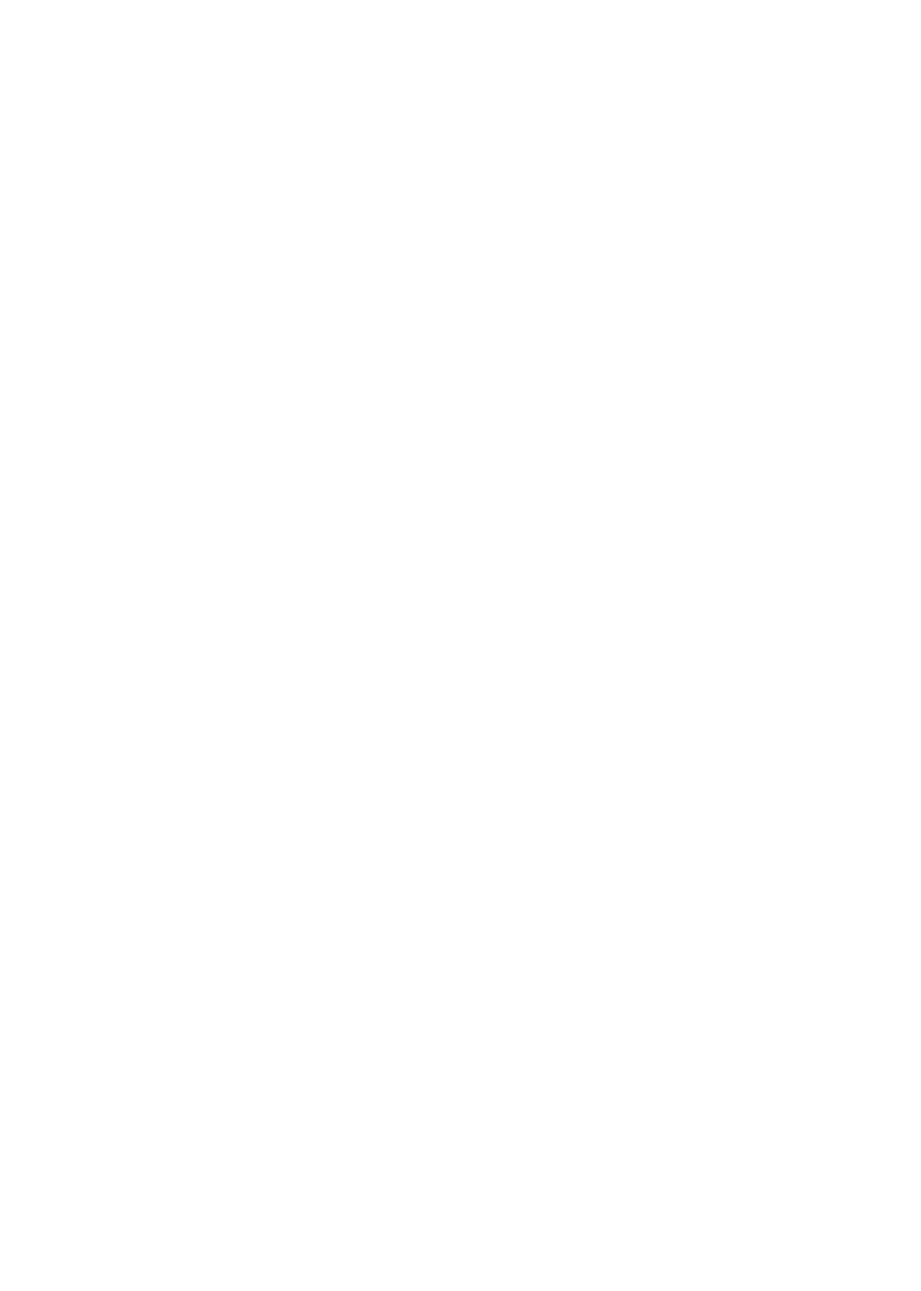
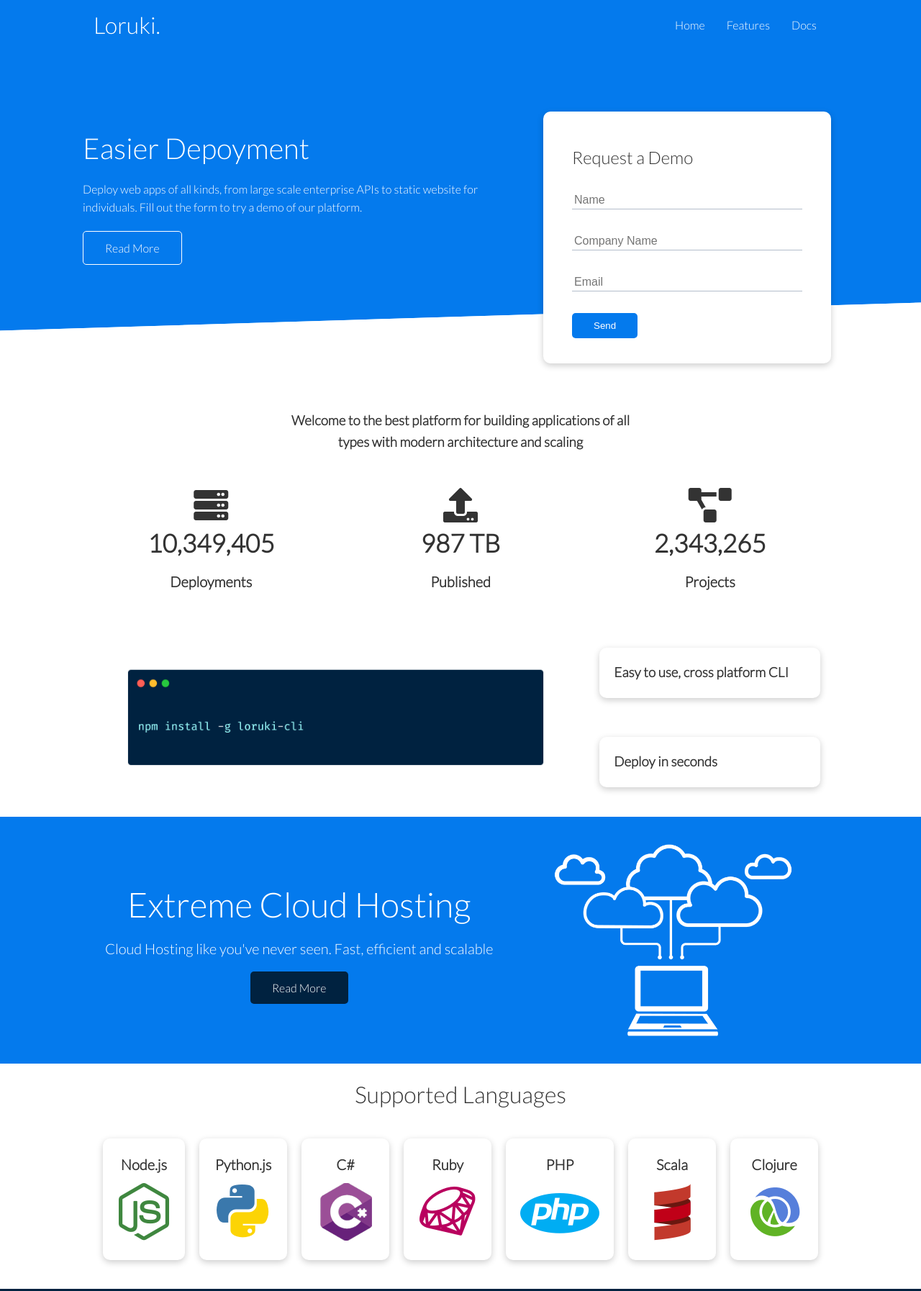
Before and after one commit to Moalaminn/Lokuri-Website, a plain HTML site: page index.html in a window 1280 px wide. Shown: the top 1794 px of the page at 72% size. Before the commit the page ends 800 px from the top, so only its background shows below. Drawn offline with Linux system fonts and the light colour scheme.

Commit message:
second commit

```diff
--- a/index.html
+++ b/index.html
@@ -4,10 +4,183 @@
     <meta charset="UTF-8" />
     <meta http-equiv="X-UA-Compatible" content="IE=edge" />
     <meta name="viewport" content="width=device-width, initial-scale=1.0" />
+    <link rel="stylesheet" href="utilities.css" />
     <link rel="stylesheet" href="style.css" />
-    <title>Document</title>
+    <link
+      rel="stylesheet"
+      href="https://use.fontawesome.com/releases/v5.15.4/css/all.css"
+      integrity="sha384-DyZ88mC6Up2uqS4h/KRgHuoeGwBcD4Ng9SiP4dIRy0EXTlnuz47vAwmeGwVChigm"
+      crossorigin="anonymous"
+    />
+    <title>Loruki</title>
   </head>
   <body>
+    <!-- Nav Bar -->
+    <div class="navbar">
+      <div class="container flex">
+        <h1 class="logo">Loruki.</h1>
+        <nav>
+          <ul>
+            <li><a href="index.html">Home</a></li>
+            <li><a href="features.html">Features</a></li>
+            <li><a href="docs.html">Docs</a></li>
+          </ul>
+        </nav>
+      </div>
+    </div>
+    <!-- Nav Bar End -->
+
+    <!-- Showcase -->
+    <section class="showcase">
+      <div class="container grid">
+        <div class="showcase-text">
+          <h1>Easier Depoyment</h1>
+          <p>
+            Deploy web apps of all kinds, from large scale enterprise APIs to
+            static website for individuals. Fill out the form to try a demo of
+            our platform.
+          </p>
+          <a href="features.html" class="btn btn-outline">Read More</a>
+        </div>
+
+        <div class="showcase-form card">
+          <h2>Request a Demo</h2>
+          <form>
+            <div class="form-control">
+              <input type="text" name="name" placeholder="Name" required />
+            </div>
+            <div class="form-control">
+              <input
+                type="text"
+                name="company"
+                placeholder="Company Name"
+                required
+              />
+            </div>
+            <div class="form-control">
+              <input type="email" name="email" placeholder="Email" required />
+            </div>
+            <input type="submit" value="Send" class="btn btn-primary" />
+          </form>
+        </div>
+      </div>
+    </section>
+    <!-- Showcase End-->
+
+    <!-- Stats -->
+    <section class="stats">
+      <div class="container">
+        <h3 class="stats-heading text-center my-1">
+          Welcome to the best platform for building applications of all types
+          with modern architecture and scaling
+        </h3>
+        <div class="grid grid-3 text-center my-4">
+          <div>
+            <i class="fas fa-server fa-3x"></i>
+            <h3>10,349,405</h3>
+            <p class="text-secondary">Deployments</p>
+          </div>
+          <div>
+            <i class="fas fa-upload fa-3x"></i>
+            <h3>987 TB</h3>
+            <p class="text-secondary">Published</p>
+          </div>
+          <div>
+            <i class="fas fa-project-diagram fa-3x"></i>
+            <h3>2,343,265</h3>
+            <p class="text-secondary">Projects</p>
+          </div>
+        </div>
+      </div>
+    </section>
+    <!-- Stats End -->
+
+    <!-- CLi Start -->
+    <section class="cli">
+      <div class="container grid">
+        <img src="images/cli.png" alt="cli" />
+        <div class="card">
+          <h3>Easy to use, cross platform CLI</h3>
+        </div>
+        <div class="card">
+          <h3 class="">Deploy in seconds</h3>
+        </div>
+      </div>
+    </section>
+    <!-- CLi End -->
+
+    <!-- Cloud -->
+    <section class="cloud bg-primary my-2 py-2">
+      <div class="container grid">
+        <div class="text-center">
+          <h2 class="lg">Extreme Cloud Hosting</h2>
+          <p class="lead my-1">
+            Cloud Hosting like you've never seen. Fast, efficient and scalable
+          </p>
+          <a href="features.html" class="btn btn-dark">Read More</a>
+        </div>
+        <img src="images/cloud.png" alt="cloud" />
+      </div>
+    </section>
+
+    <!-- Languages -->
+    <section class="languages">
+      <h2 class="md text-center my-2">Supported Languages</h2>
+      <div class="container flex">
+        <div class="card">
+          <h4>Node.js</h4>
+          <img src="images/logos/node.png" alt="" />
+        </div>
+        <div class="card">
+          <h4>Python.js</h4>
+          <img src="images/logos/python.png" alt="" />
+        </div>
+        <div class="card">
+          <h4>C#</h4>
+          <img src="images/logos/csharp.png" alt="" />
+        </div>
+        <div class="card">
+          <h4>Ruby</h4>
+          <img src="images/logos/ruby.png" alt="" />
+        </div>
+        <div class="card">
+          <h4>PHP</h4>
+          <img src="images/logos/php.png" alt="" />
+        </div>
+        <div class="card">
+          <h4>Scala</h4>
+          <img src="images/logos/scala.png" alt="" />
+        </div>
+        <div class="card">
+          <h4>Clojure</h4>
+          <img src="images/logos/clojure.png" alt="" />
+        </div>
+      </div>
+    </section>
+
+    <!-- Footer -->
+    <footer class="footer bg-dark py-5">
+      <div class="container grid grid-3">
+        <div>
+          <h1>Lokuri.</h1>
+          <p>Copyright &copy; 2021</p>
+        </div>
+        <nav>
+          <ul>
+            <li><a href="index.html">Home</a></li>
+            <li><a href="features.html">Features</a></li>
+            <li><a href="docs.html">Documentation</a></li>
+          </ul>
+        </nav>
+        <div class="social">
+          <a href="#"><i class="fab fa-github fa-2x"></i></a>
+          <a href="#"><i class="fab fa-facebook fa-2x"></i></a>
+          <a href="#"><i class="fab fa-instagram fa-2x"></i></a>
+          <a href="#"><i class="fab fa-twitter fa-2x"></i></a>
+        </div>
+      </div>
+    </footer>
+
     <script src="main.js"></script>
   </body>
 </html>
--- a/style.css
+++ b/style.css
@@ -0,0 +1,197 @@
+@import url("https://fonts.googleapis.com/css2?family=Lato:wght@300&display=swap");
+
+:root {
+  --primary-color: #047aed;
+  --secondary-color: #1c3fa8;
+  --dark-color: #002240;
+  --light-color: #f4f4f4;
+}
+
+* {
+  box-sizing: border-box;
+  padding: 0;
+  margin: 0;
+}
+
+body {
+  font-family: "lato", sans-serif;
+  color: #333;
+  line-height: 1.6;
+}
+
+ul {
+  list-style-type: none;
+}
+
+a {
+  text-decoration: none;
+  color: #333;
+}
+
+h1,
+h2 {
+  font-weight: 300;
+  line-height: 1.2;
+  margin: 10px 0;
+}
+
+p {
+  margin: 10px 0;
+}
+
+img {
+  width: 100%;
+}
+
+/* Navbar Styling */
+.navbar {
+  background-color: var(--primary-color);
+  color: #fff;
+  height: 70px;
+}
+
+.navbar ul {
+  display: flex;
+}
+
+.navbar a {
+  color: #fff;
+  padding: 10px;
+  margin: 0 5px;
+}
+
+.navbar a:hover {
+  border-bottom: 2px #fff solid;
+}
+
+.navbar .flex {
+  justify-content: space-between;
+}
+
+/* Showcase */
+.showcase {
+  height: 400px;
+  background-color: var(--primary-color);
+  color: #fff;
+  position: relative;
+}
+
+.showcase h1 {
+  font-size: 40px;
+}
+
+.showcase p {
+  margin: 20px 0;
+}
+
+.showcase .grid {
+  overflow: visible;
+  grid-template-columns: 55% 45%;
+  gap: 30px;
+}
+
+.showcase-form {
+  position: relative;
+  top: 60px;
+  height: 350px;
+  width: 400px;
+  padding: 40px;
+  z-index: 100;
+  justify-self: flex-end;
+}
+
+.showcase-form .form-control {
+  margin: 30px 0;
+}
+
+.showcase-form input[type="text"],
+.showcase-form input[type="email"] {
+  border: 0;
+  border-bottom: 1px solid #b4becb;
+  width: 100%;
+  padding: 3px;
+  font-size: 16px;
+}
+
+.showcase-form input:focus {
+  outline: none;
+}
+
+.showcase::before,
+.showcase::after {
+  content: "";
+  position: absolute;
+  height: 100px;
+  bottom: -70px;
+  right: 0;
+  left: 0;
+  background: #fff;
+  transform: skewY(-1.75deg);
+  -webkit-transform: skewY(-1.75deg);
+  -moz-transform: skewY(-1.75deg);
+  -ms-transform: skewY(-1.75deg);
+}
+
+/* Stats */
+
+.stats {
+  padding-top: 100px;
+}
+
+.stats-heading {
+  max-width: 500px;
+  margin: auto;
+}
+
+.stats .grid h3 {
+  font-size: 35px;
+}
+
+.stats .grid p {
+  font-size: 20px;
+  font-weight: bold;
+}
+
+/* CLi */
+
+.cli .grid {
+  grid-template-columns: repeat(3, 1fr);
+  grid-template-rows: repeat(2, 1fr);
+}
+
+.cli .grid > *:first-child {
+  grid-column: 1 / span 2;
+  grid-row: 1 / span 2;
+}
+
+/* Cloud */
+
+.cloud .grid {
+  grid-template-columns: 4fr 3fr;
+}
+
+/* Languages */
+
+.languages .flex {
+  flex-wrap: wrap;
+}
+
+.languages .card {
+  text-align: center;
+  margin: 18px 10px 40px;
+  transition: transform 0.2s ease;
+}
+
+.languages .card h4 {
+  font-size: 20px;
+  margin-bottom: 10px;
+}
+
+.languages .card:hover {
+  transform: translateY(-15px);
+}
+
+/* Footer */
+.footer .social a {
+  margin: 0 10px;
+}
--- /dev/null
+++ b/utilities.css
@@ -0,0 +1,201 @@
+/* Utilities */
+
+.container {
+  max-width: 1100px;
+  margin: 0 auto;
+  overflow: auto;
+  padding: 0 40px;
+}
+
+.card {
+  background-color: #fff;
+  color: #333;
+  border-radius: 10px;
+  box-shadow: 0 3px 10px rgba(0, 0, 0, 0.2);
+  padding: 20px;
+  margin: 10px;
+}
+
+.btn {
+  display: inline-block;
+  padding: 10px 30px;
+  cursor: pointer;
+  background: var(--primary-color);
+  color: #fff;
+  border: none;
+  border-radius: 5px;
+}
+
+.btn-outline {
+  background-color: transparent;
+  border: 1px #fff solid;
+}
+
+.btn:hover {
+  transform: scale(0.98);
+}
+
+/* Backgrounds & coloured buttons*/
+
+.bg-primary,
+.btn-primary {
+  background-color: var(--primary-color);
+  color: #fff;
+}
+
+.bg-secondary,
+.btn-secondary {
+  background-color: var(--secondary-color);
+  color: #fff;
+}
+
+.bg-dark,
+.btn-dark {
+  background-color: var(--dark-color);
+  color: #fff;
+}
+
+.bg-light,
+.btn-light {
+  background-color: var(--light-color);
+  color: #333;
+}
+
+.bg-primary a,
+.btn-primary a,
+.bg-secondary a,
+.btn-secondary a,
+.bg-dark a,
+.btn-dark a {
+  color: #fff;
+}
+
+/* Text Sizes */
+
+.lead {
+  font-size: 20px;
+}
+
+.sm {
+  font-size: 1rem;
+}
+
+.md {
+  font-size: 2rem;
+}
+
+.lg {
+  font-size: 3rem;
+}
+
+.xl {
+  font-size: 4rem;
+}
+
+.text-center {
+  text-align: center;
+}
+
+.flex {
+  display: flex;
+  justify-content: center;
+  align-items: center;
+  height: 100%;
+}
+
+.grid {
+  display: grid;
+  grid-template-columns: repeat(2, 1fr);
+  gap: 20px;
+  justify-content: center;
+  align-items: center;
+  height: 100%;
+}
+
+.grid-3 {
+  grid-template-columns: repeat(3, 1fr);
+}
+
+/* Margin */
+
+.my-1 {
+  margin: 1rem 0;
+}
+
+.my-2 {
+  margin: 1.5rem 0;
+}
+
+.my-3 {
+  margin: 2rem 0;
+}
+
+.my-4 {
+  margin: 3rem 0;
+}
+
+.my-5 {
+  margin: 4rem 0;
+}
+
+.m-1 {
+  margin: 1rem;
+}
+
+.m-2 {
+  margin: 1.5rem;
+}
+
+.m-3 {
+  margin: 2rem;
+}
+
+.m-4 {
+  margin: 3rem;
+}
+
+.m-5 {
+  margin: 4rem;
+}
+
+/* Padding */
+
+.py-1 {
+  padding: 1rem 0;
+}
+
+.py-2 {
+  padding: 1.5rem 0;
+}
+
+.py-3 {
+  padding: 2rem 0;
+}
+
+.py-4 {
+  padding: 3rem 0;
+}
+
+.py-5 {
+  padding: 4rem 0;
+}
+
+.p-1 {
+  padding: 1rem;
+}
+
+.p-2 {
+  padding: 1.5rem;
+}
+
+.p-3 {
+  padding: 2rem;
+}
+
+.p-4 {
+  padding: 3rem;
+}
+
+.p-5 {
+  padding: 4rem;
+}
```
